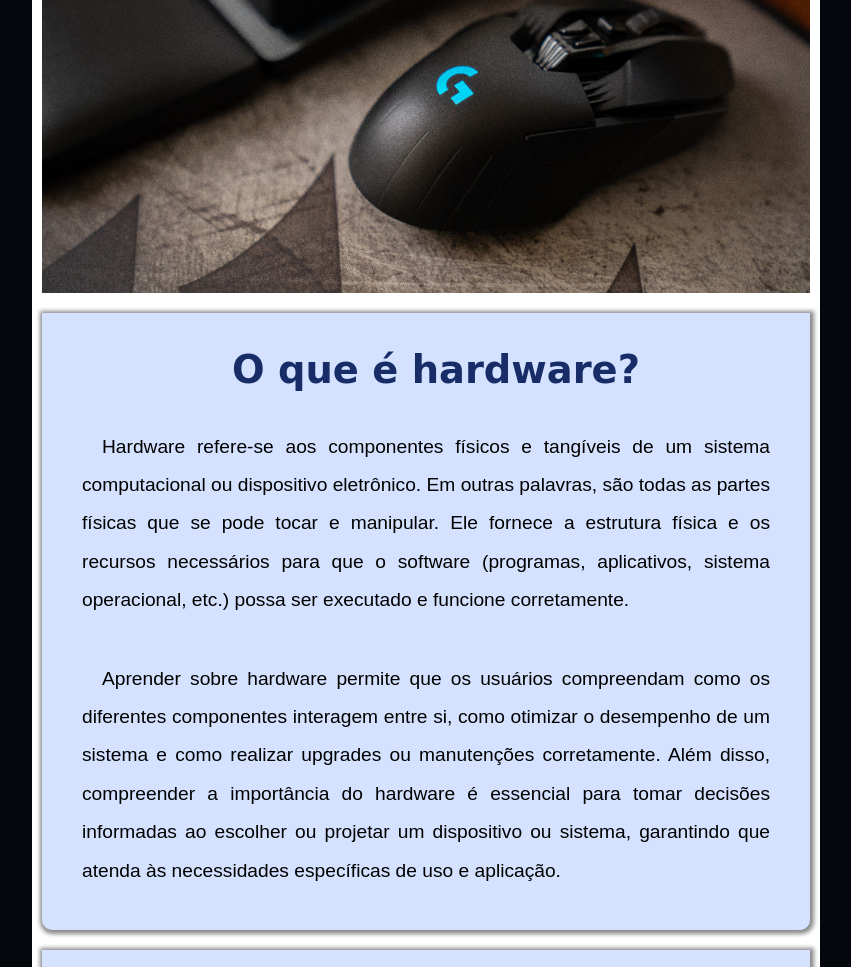
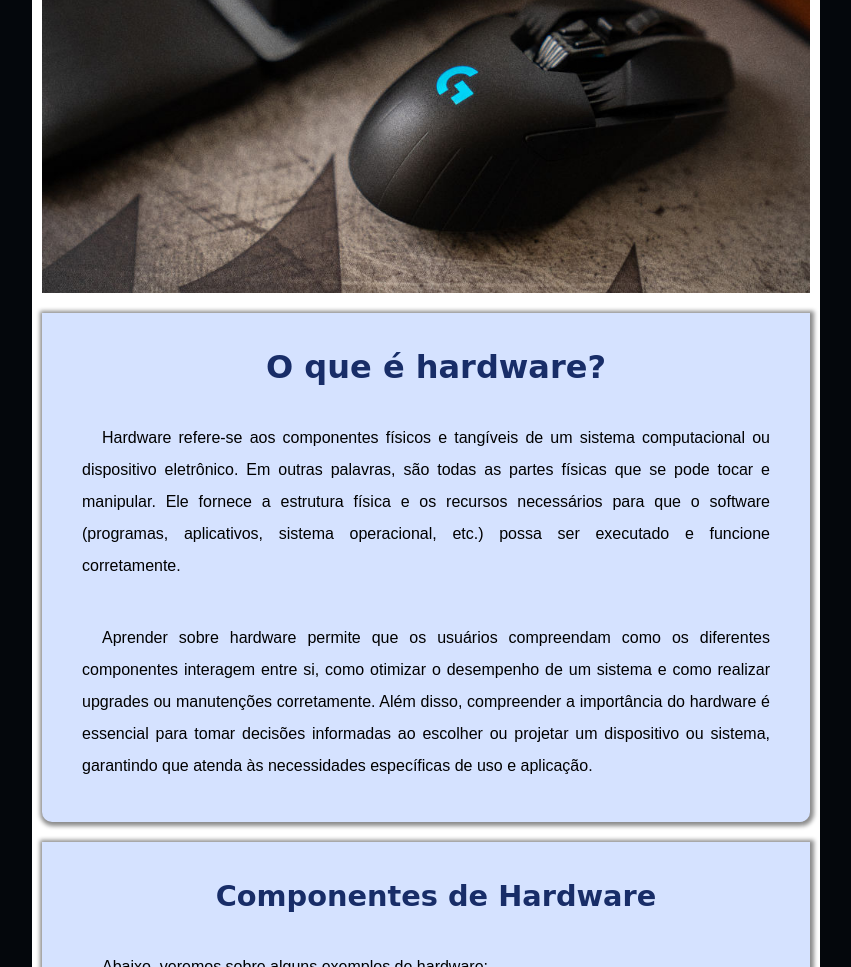
Before and after one commit to ThiagoAurelioSouza/mundo-do-hardware, a plain HTML site: page index.html in a window 1280 px wide. Shown: the part 439-1406 px from the top of the page, without its empty margins (214-1065 px from the left). Drawn offline with Linux system fonts and the light colour scheme; a web font is replaced by a local one.

Commit message:
Update style.css

```diff
--- a/estilo/style.css
+++ b/estilo/style.css
@@ -48,11 +48,11 @@ header > h1 {
 }
 
  h1 {
+    text-align: center;
     padding: 20px;
     color: #182d68;
     font-family: var(--fonte-titulo);
     font-size: 2.0em;
-    text-align: center;
 }
 
 .negrito {
@@ -126,7 +126,6 @@ div.bloco {
     background-color: #d5e2ff;
     padding-top: 20px;
     text-align: justify;
-    font-size: 1.2em;
     padding: 20px 20px;
     margin-top: 20px;
     border-bottom-left-radius:10px;
@@ -135,6 +134,7 @@ div.bloco {
     line-height: 1.8em;
     box-shadow: 1px 1px 4px 3px rgba(0, 0, 0, 0.459);
 }
+
 
 article >div.bloco > h2 {
     padding: 20px;
@@ -155,7 +155,7 @@ article >div.bloco> h3 {
 
 p {
     text-align: justify;
-    font-family:Arial, Helvetica, sans-serif;
+    font-family: var(--font-padrão);
     font-size: 1em;
     padding: 20px;
     line-height: 2em;
```
